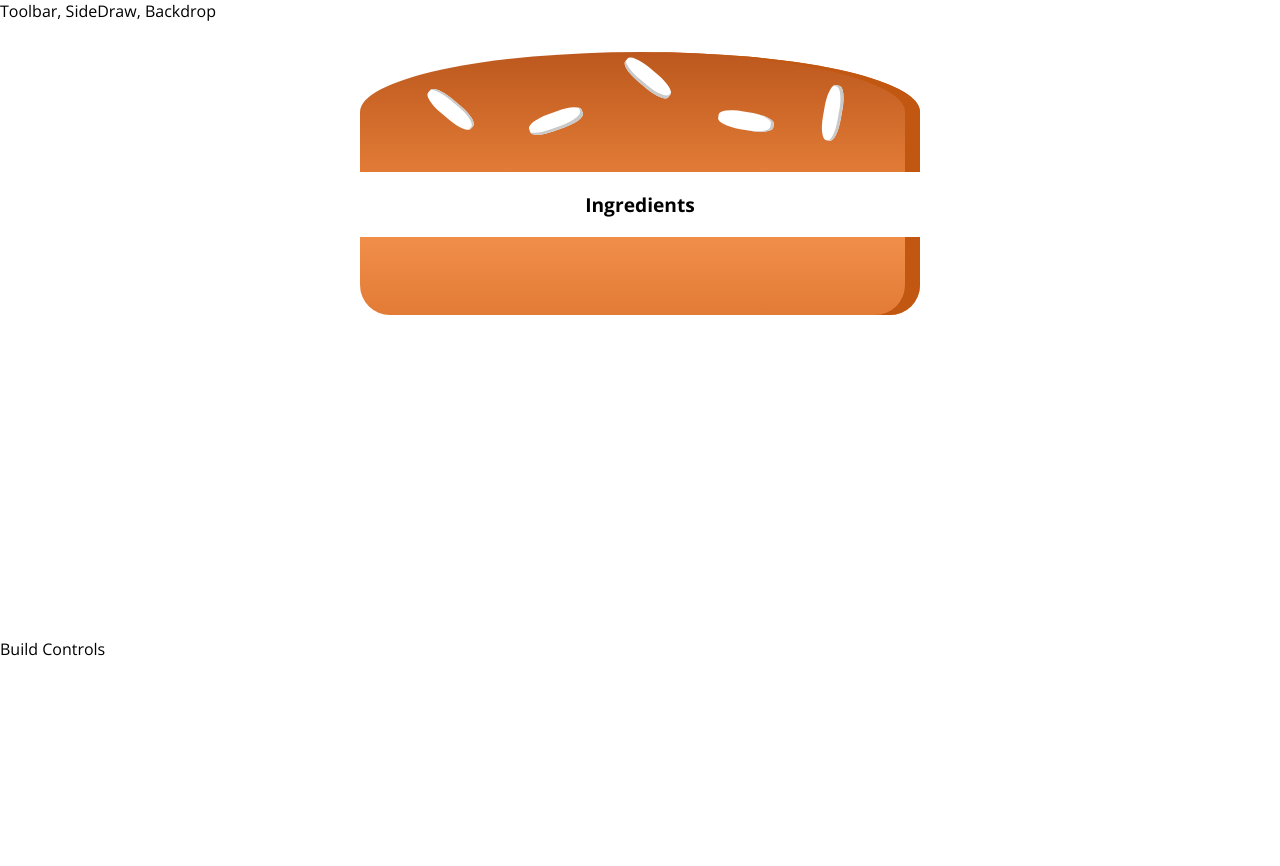
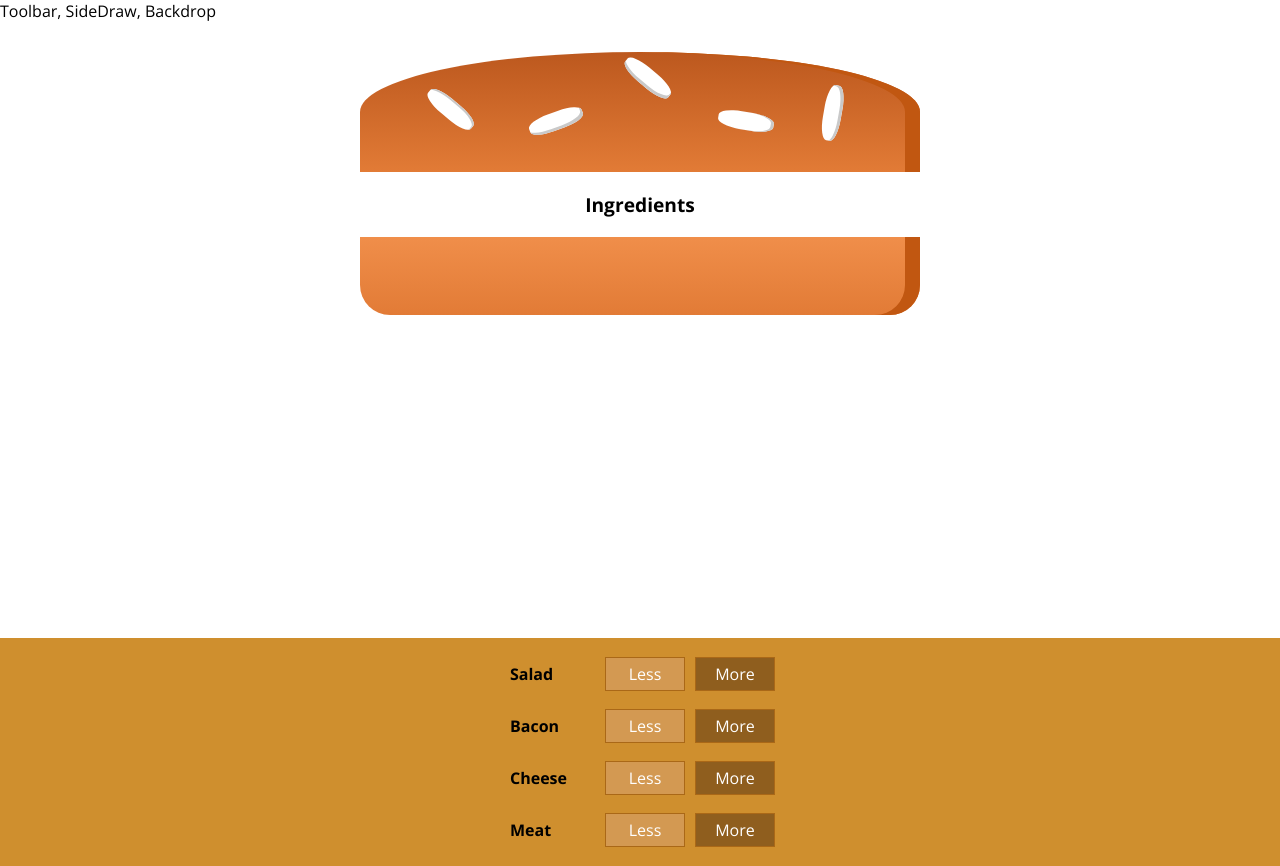
Before and after one commit to Shwartz/react-training, a React app: page / in a window 1280 px wide. Before the commit the page ends 800 px from the top, so only its background shows below. Built offline with nearby package versions, Linux system fonts and the light colour scheme.

Commit message:
Section 8, Adding click to more buttons

```diff
--- a/src/components/Burger/BuildControls/BuildControl/BuildControl.js
+++ b/src/components/Burger/BuildControls/BuildControl/BuildControl.js
@@ -6,7 +6,7 @@ const BuildControl = (props) => (
   <div className={styles.BuildControl}>
     <div className={styles.Label}>{props.label}</div>
     <button className={styles.Less}>Less</button>
-    <button className={styles.More}>More</button>
+    <button className={styles.More} onClick={props.added}>More</button>
   </div>
 );
 export default BuildControl;
--- a/src/components/Burger/BuildControls/BuildControls.js
+++ b/src/components/Burger/BuildControls/BuildControls.js
@@ -1,8 +1,23 @@
 import React from 'react';
 
 import styles from './BuildControls.css';
+import BuildControl from "./BuildControl/BuildControl";
+
+const controls = [
+  {label: 'Salad', type: 'salad'},
+  {label: 'Bacon', type: 'bacon'},
+  {label: 'Cheese', type: 'cheese'},
+  {label: 'Meat', type: 'meat'},
+];
 
 const buildControls = (props) => (
-  <div></div>
+  <div className={styles.BuildControls}>
+    {controls.map(ctrl => (
+      <BuildControl
+        key={ctrl.label}
+        label={ctrl.label}
+        added={() => props.ingredientAdded(ctrl.type)}/>
+    ))}
+  </div>
 );
 export default buildControls;
--- a/src/components/Burger/Burger.js
+++ b/src/components/Burger/Burger.js
@@ -14,7 +14,6 @@ const burger = (props) => {
     // at this point we have [Array(0), Array(n), N)
     // we need flatten array to get that info out from Array and bet to array
     .reduce((arr, el) => {
-      console.log('1. arr, el', arr, el);
       //-> [{key, props, f}, {n}]
       return arr.concat(el);
     }, []);
@@ -26,7 +25,7 @@ const burger = (props) => {
   return (
     <div className={styles.Burger}>
       <BurgerIngredient type="bread-top"/>
-      {transformedIngredients}
+        {transformedIngredients}
       <BurgerIngredient type="bread-bottom"/>
     </div>
   )
--- a/src/containers/BurgerBuilder/BurgerBuilder.js
+++ b/src/containers/BurgerBuilder/BurgerBuilder.js
@@ -1,22 +1,50 @@
 import React, {Component} from 'react';
 import Aux from '../../hoc/Aux';
 import Burger from '../../components/Burger/Burger';
+import BuildControls from '../../components/Burger/BuildControls/BuildControls';
+
+const INGREDIENT_PRICES = {
+  salad: 0.5,
+  cheese: 0.4,
+  meat: 1.3,
+  bacon: 0.7,
+};
 
 class BurgerBuilder extends Component {
   state = {
-      ingredients: {
-        salad: 0,
-        bacon: 0,
-        cheese: 0,
-        meat: 0,
-      }
+    ingredients: {
+      salad: 0,
+      bacon: 0,
+      cheese: 0,
+      meat: 0,
+    },
+    totalPrice: 4,
+  };
+
+  addIngredientHandler = (type) => {
+    const oldCount = this.state.ingredients[type];
+    const updatedCount = oldCount + 1;
+    // update in immutable way
+    const updateIngredients = {...this.state.ingredients};
+
+    updateIngredients[type] = updatedCount;
+    const priceAddition = INGREDIENT_PRICES[type];
+    const oldPrice = this.state.totalPrice;
+    const newPrice = oldPrice + priceAddition;
+
+    this.setState({totalPrice: newPrice, ingredients: updateIngredients});
+  };
+
+  removeIngredientHandler = (type) => {
+
   };
 
   render() {
     return (
       <Aux>
-        <Burger ingredients={this.state.ingredients} />
-        <div>Build Controls</div>
+        <Burger ingredients={this.state.ingredients}/>
+        <BuildControls
+          ingredientAdded={this.addIngredientHandler} />
       </Aux>
     );
   }
```
Also changed, not shown: src/components/UI/Backdrop.css (added, +9 -0 lines), src/components/UI/Backdrop.js (added, +8 -0 lines).
